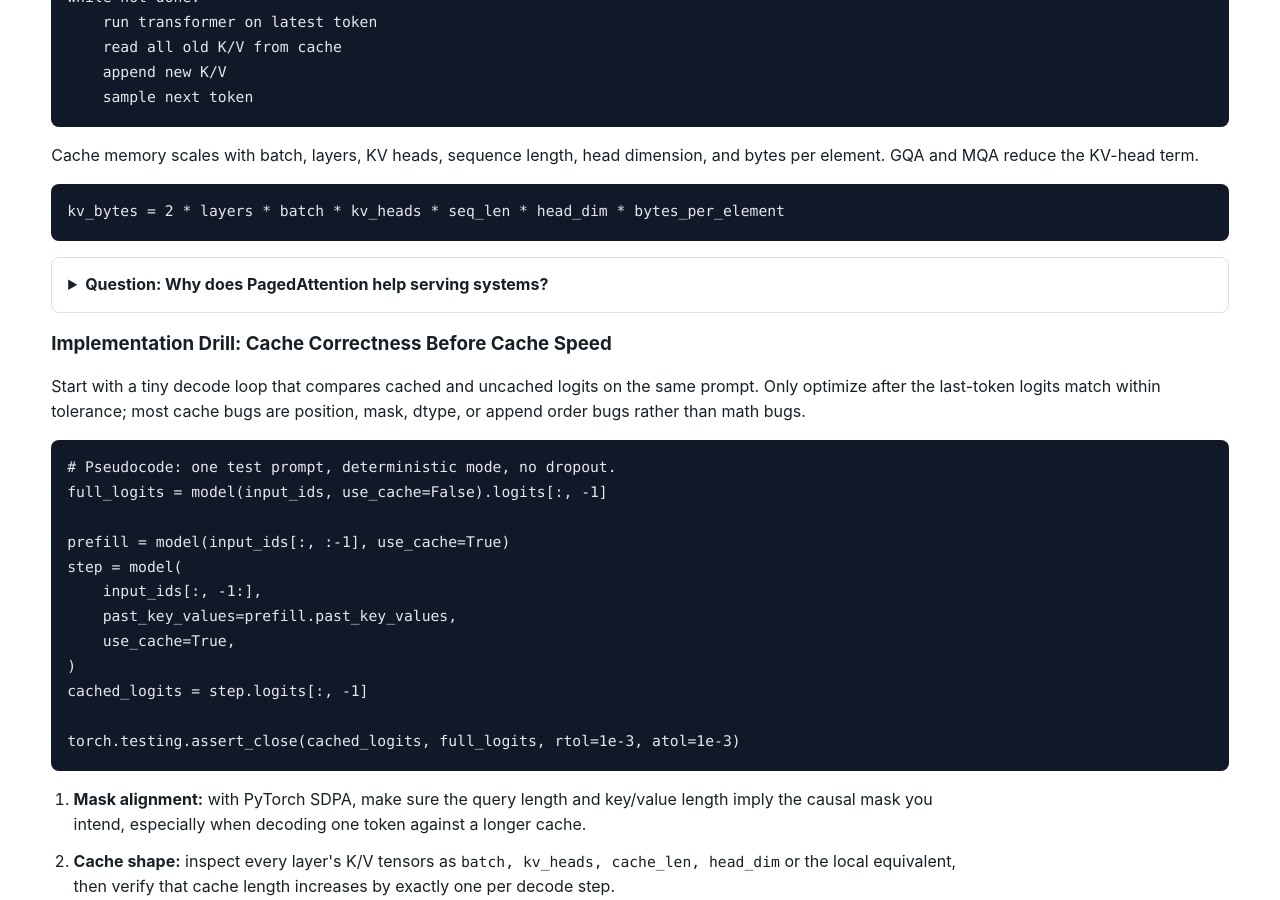
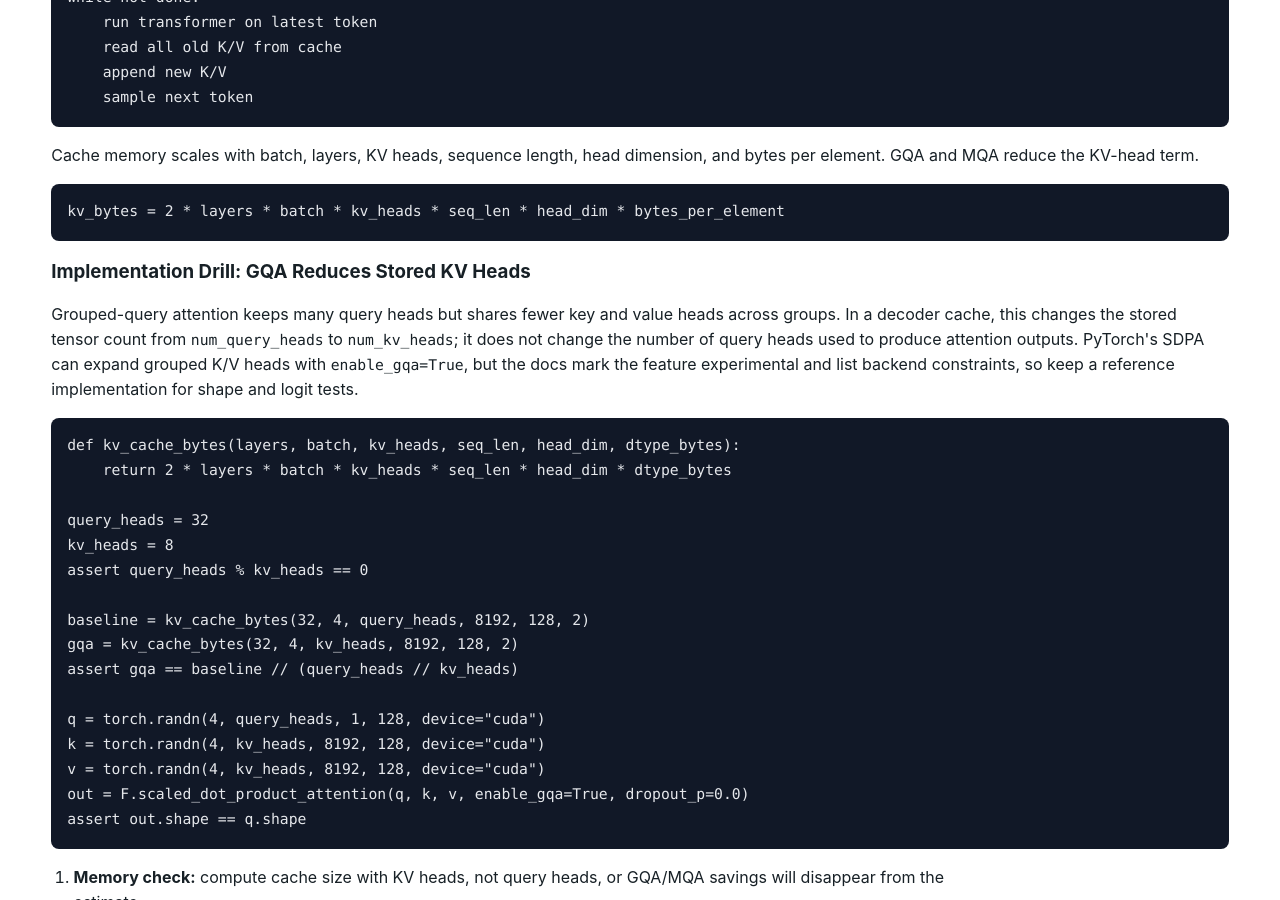
Before and after one commit to kennethli319/kennethli319.github.io, a Jekyll site: the page llm-ml-course/lessons/decoding-kv-cache.html, which Jekyll copies as it is, in a window 1280 px wide and 900 px high, scrolled down 2896 px. Built offline with Jekyll 4.4.1, drawn with Linux system fonts in a browser that asks for light colours; some of the changed text lies outside the part shown.

Commit message:
Sync GQA KV cache drill

```diff
--- a/llm-ml-course/index.html
+++ b/llm-ml-course/index.html
@@ -129,8 +129,8 @@
         <article>
           <span>08</span>
           <h3>KV Cache And Serving Math</h3>
-          <p>Prefill, decode, cache layout, memory growth, context windows, batching, and throughput/latency tradeoffs.</p>
-          <p class="lab">Lab: estimate KV memory for a model and batch under different context lengths.</p>
+          <p>Prefill, decode, cache layout, GQA/MQA memory savings, context windows, batching, and throughput/latency tradeoffs.</p>
+          <p class="lab">Lab: estimate KV memory for a model and batch under different context lengths and KV-head counts.</p>
         </article>
         <article>
           <span>09</span>
@@ -263,7 +263,7 @@
         </article>
         <article class="card">
           <h3>Inference And Retrieval</h3>
-          <p><a href="https://arxiv.org/abs/2205.14135">FlashAttention</a>, <a href="https://docs.pytorch.org/docs/stable/generated/torch.nn.functional.scaled_dot_product_attention.html">PyTorch SDPA</a>, <a href="https://arxiv.org/abs/2309.06180">vLLM / PagedAttention</a>, <a href="https://arxiv.org/abs/2005.11401">RAG</a>, and <a href="https://crfm.stanford.edu/helm/">HELM</a>.</p>
+          <p><a href="https://arxiv.org/abs/2205.14135">FlashAttention</a>, <a href="https://docs.pytorch.org/docs/stable/generated/torch.nn.functional.scaled_dot_product_attention.html">PyTorch SDPA</a>, <a href="https://arxiv.org/abs/2305.13245">GQA</a>, <a href="https://arxiv.org/abs/2309.06180">vLLM / PagedAttention</a>, <a href="https://arxiv.org/abs/2005.11401">RAG</a>, and <a href="https://crfm.stanford.edu/helm/">HELM</a>.</p>
         </article>
       </div>
     </section>
--- a/llm-ml-course/lessons/decoding-kv-cache.html
+++ b/llm-ml-course/lessons/decoding-kv-cache.html
@@ -118,6 +118,43 @@ while not done:
         dimension, and bytes per element. GQA and MQA reduce the KV-head term.
       </p>
       <pre><code>kv_bytes = 2 * layers * batch * kv_heads * seq_len * head_dim * bytes_per_element</code></pre>
+      <h3>Implementation Drill: GQA Reduces Stored KV Heads</h3>
+      <p>
+        Grouped-query attention keeps many query heads but shares fewer key and
+        value heads across groups. In a decoder cache, this changes the stored
+        tensor count from <code>num_query_heads</code> to
+        <code>num_kv_heads</code>; it does not change the number of query heads
+        used to produce attention outputs. PyTorch's SDPA can expand grouped
+        K/V heads with <code>enable_gqa=True</code>, but the docs mark the
+        feature experimental and list backend constraints, so keep a reference
+        implementation for shape and logit tests.
+      </p>
+      <pre><code class="language-python">def kv_cache_bytes(layers, batch, kv_heads, seq_len, head_dim, dtype_bytes):
+    return 2 * layers * batch * kv_heads * seq_len * head_dim * dtype_bytes
+
+query_heads = 32
+kv_heads = 8
+assert query_heads % kv_heads == 0
+
+baseline = kv_cache_bytes(32, 4, query_heads, 8192, 128, 2)
+gqa = kv_cache_bytes(32, 4, kv_heads, 8192, 128, 2)
+assert gqa == baseline // (query_heads // kv_heads)
+
+q = torch.randn(4, query_heads, 1, 128, device="cuda")
+k = torch.randn(4, kv_heads, 8192, 128, device="cuda")
+v = torch.randn(4, kv_heads, 8192, 128, device="cuda")
+out = F.scaled_dot_product_attention(q, k, v, enable_gqa=True, dropout_p=0.0)
+assert out.shape == q.shape</code></pre>
+      <ol class="steps">
+        <li><strong>Memory check:</strong> compute cache size with KV heads, not query heads, or GQA/MQA savings will disappear from the estimate.</li>
+        <li><strong>Divisibility check:</strong> require query heads to be an integer multiple of KV heads before repeating or grouping K/V tensors.</li>
+        <li><strong>Quality check:</strong> treat MHA, GQA, and MQA as model architecture choices, not sampler settings; changing them after training requires validation or uptraining.</li>
+        <li><strong>Backend check:</strong> benchmark the exact SDPA backend and dtype used in production, because grouped attention support is backend-specific.</li>
+      </ol>
+      <details class="qa">
+        <summary>Question: Why does GQA help long-context serving?</summary>
+        <p>Long prompts make the KV cache large. Sharing fewer K/V heads reduces the cache memory read and storage terms while keeping multiple query heads for representation capacity.</p>
+      </details>
       <details class="qa">
         <summary>Question: Why does PagedAttention help serving systems?</summary>
         <p>It manages KV cache in blocks instead of requiring each request to reserve one large contiguous cache region, which reduces waste from variable-length prompts and generations.</p>
@@ -264,6 +301,7 @@ out = F.scaled_dot_product_attention(
         <a href="https://docs.pytorch.org/docs/stable/generated/torch.multinomial.html">PyTorch torch.multinomial</a>,
         <a href="https://docs.pytorch.org/docs/stable/generated/torch.nn.functional.scaled_dot_product_attention.html">PyTorch SDPA</a>,
         <a href="https://docs.pytorch.org/docs/2.12/generated/torch.nn.functional.scaled_dot_product_attention.html">PyTorch SDPA causal mask notes</a>,
+        <a href="https://arxiv.org/abs/2305.13245">Grouped-query attention</a>,
         <a href="https://docs.vllm.ai/en/stable/features/automatic_prefix_caching/">vLLM automatic prefix caching</a>,
         <a href="https://developers.openai.com/api/docs/guides/structured-outputs">OpenAI structured outputs</a>,
         <a href="https://huggingface.co/blog/constrained-beam-search">Hugging Face constrained beam search</a>,
```
Also changed, not shown: llm-ml-course/README.md (+1 -0 lines).
